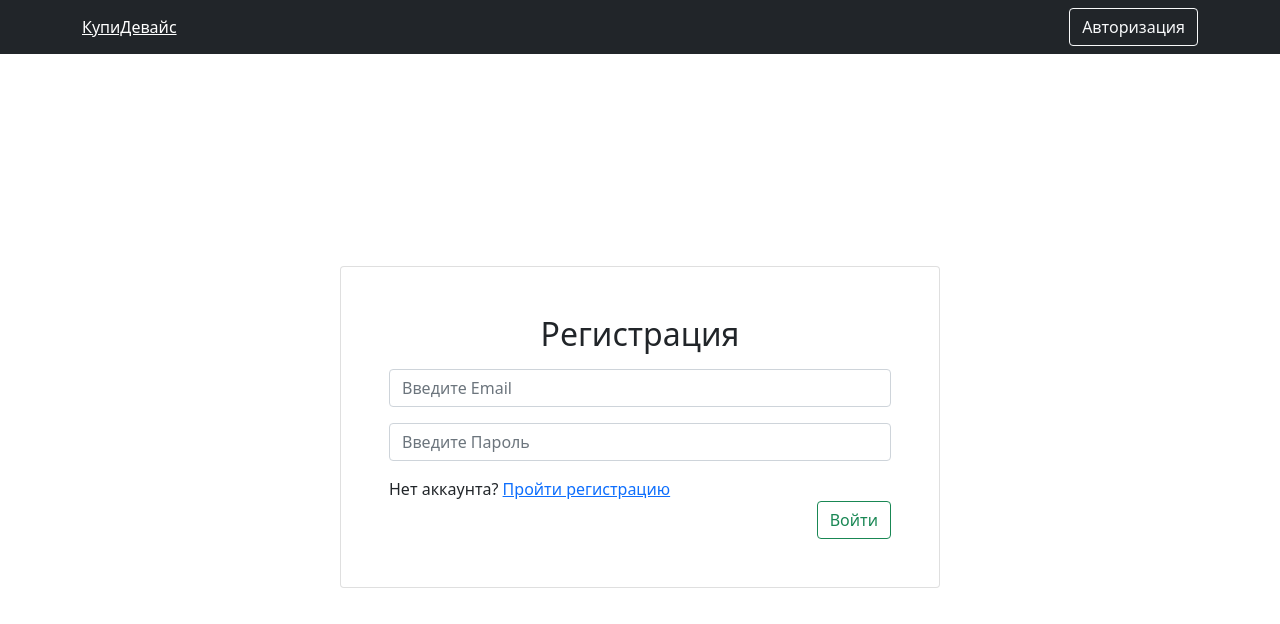
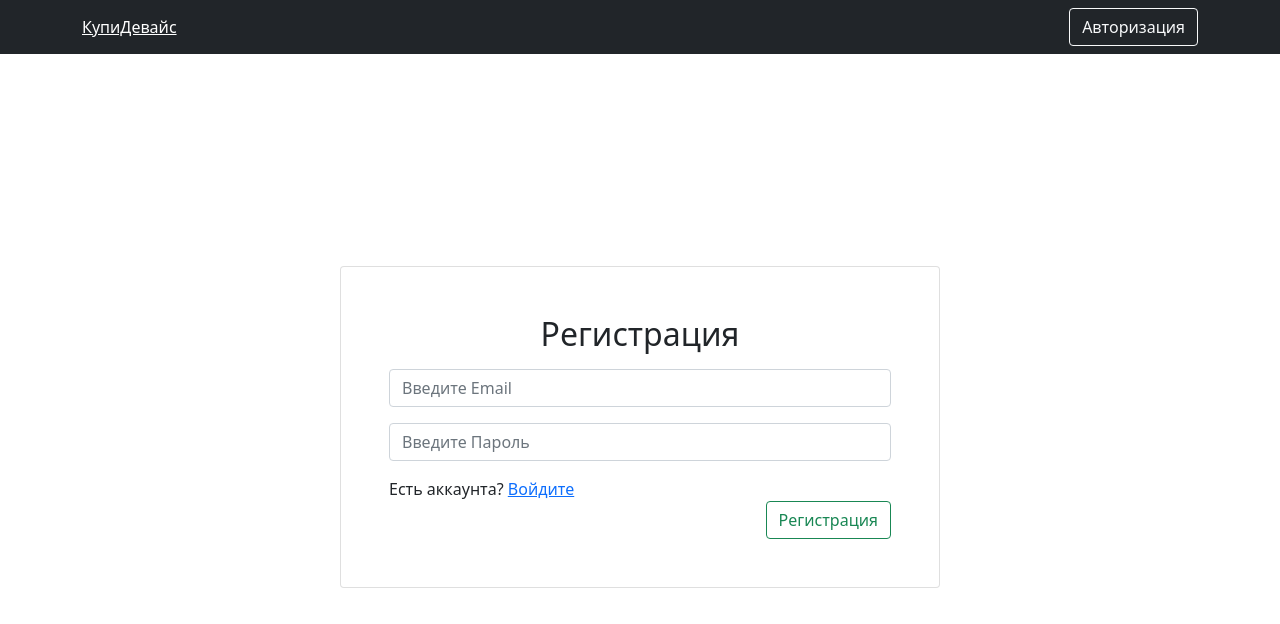
Before and after one commit to Alex-esc1/online_store, a React (Create React App) app in the folder client/: page /registration in a window 1280 px wide. Shown: the top 624 px of the page. Built offline with nearby package versions, Linux system fonts and the light colour scheme.

Commit message:
Изменения текста страницы авторизован/регистрация
Прописываю получение статуса авторизации через переменную isLogin и возвращаю необходимую ссылку и заголовок

```diff
--- a/client/src/pages/Auth.js
+++ b/client/src/pages/Auth.js
@@ -24,14 +24,20 @@ const Auth = () => {
                         placeholder='Введите Пароль'
                     />
                     <Row className='d-flex justify-content-between mt-3'>
+                        {isLogin ?
                         <div>
                             Нет аккаунта? <NavLink to={REGISTRATION_ROUTE}>Пройти регистрацию</NavLink>
                         </div>
+                        :
+                        <div>
+                            Есть аккаунта? <NavLink to={LOGIN_ROUTE}>Войдите</NavLink>
+                        </div>
+                        }
                     </Row>
                     <Button
                         className='align-self-end'
                         variant={"outline-success"}>
-                        Войти
+                        {isLogin ? 'Войти' : 'Регистрация'}
                     </Button>
                 </Form>
             </Card>
```
